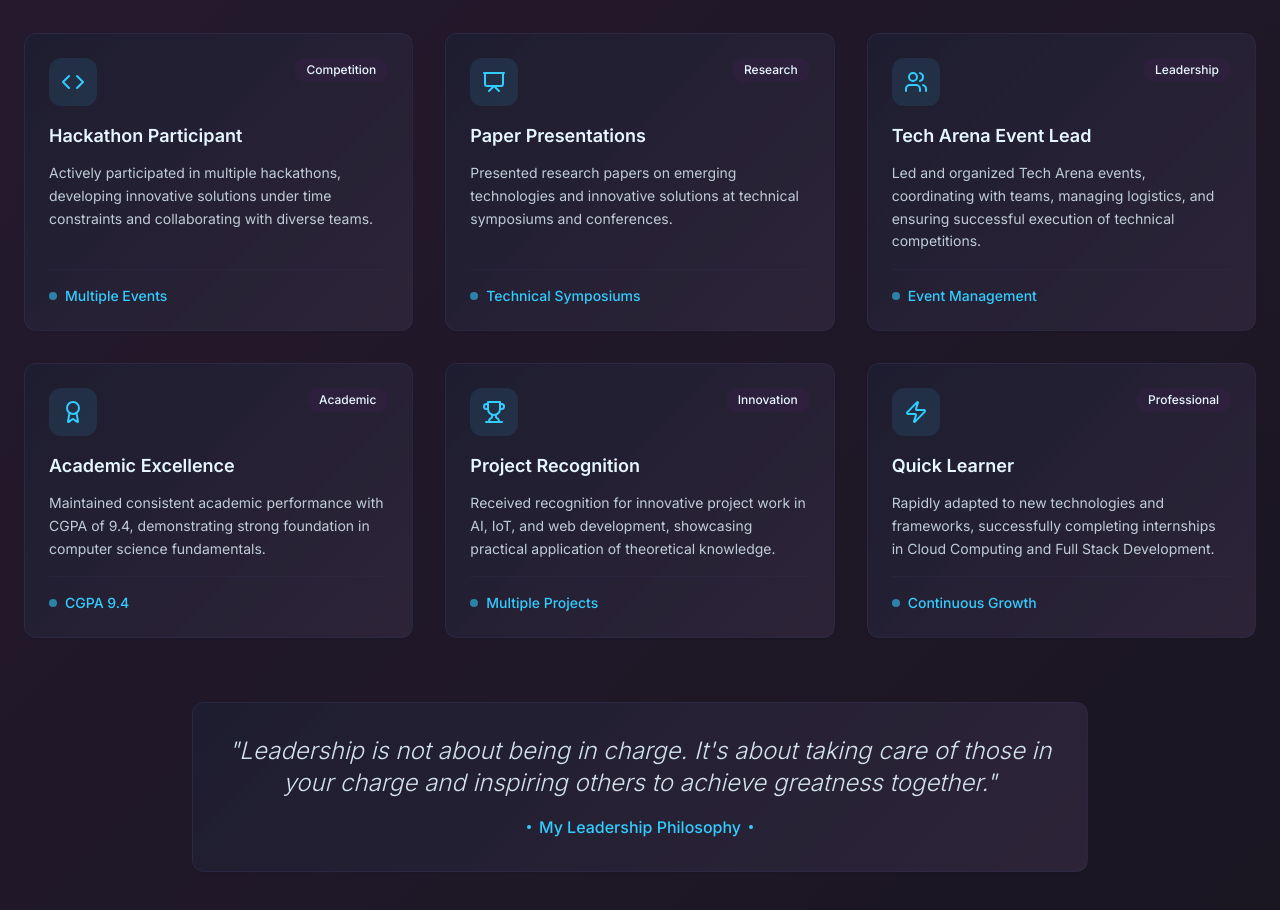
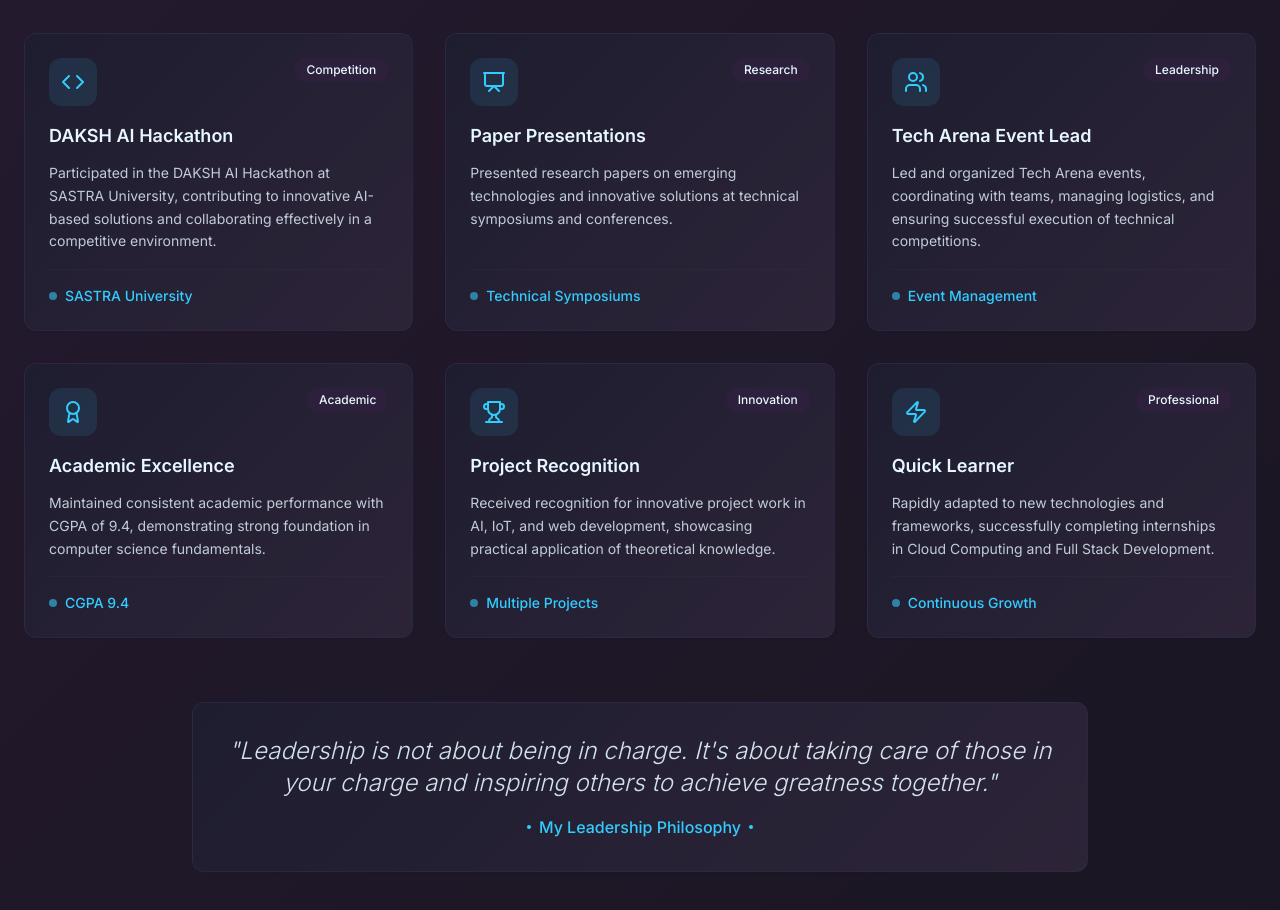
Before and after one commit to HemalathaSundarrajan/hemalathasundarrajn, a React (Vite) app: page / in a window 1280 px wide. Shown: the part 3580-4490 px from the top of the page. Built offline with nearby package versions, Linux system fonts and the light colour scheme.

Commit message:
Add hackathon achievement
Add details about participation in the DAKSH AI Hackathon at SASTRA University.

```diff
--- a/src/components/Achievements.tsx
+++ b/src/components/Achievements.tsx
@@ -5,10 +5,10 @@ const Achievements = () => {
   const achievements = [
     {
       icon: Code,
-      title: "Hackathon Participant",
-      description: "Actively participated in multiple hackathons, developing innovative solutions under time constraints and collaborating with diverse teams.",
+      title: "DAKSH AI Hackathon",
+      description: "Participated in the DAKSH AI Hackathon at SASTRA University, contributing to innovative AI-based solutions and collaborating effectively in a competitive environment.",
       category: "Competition",
-      highlight: "Multiple Events"
+      highlight: "SASTRA University"
     },
     {
       icon: Presentation,
```
